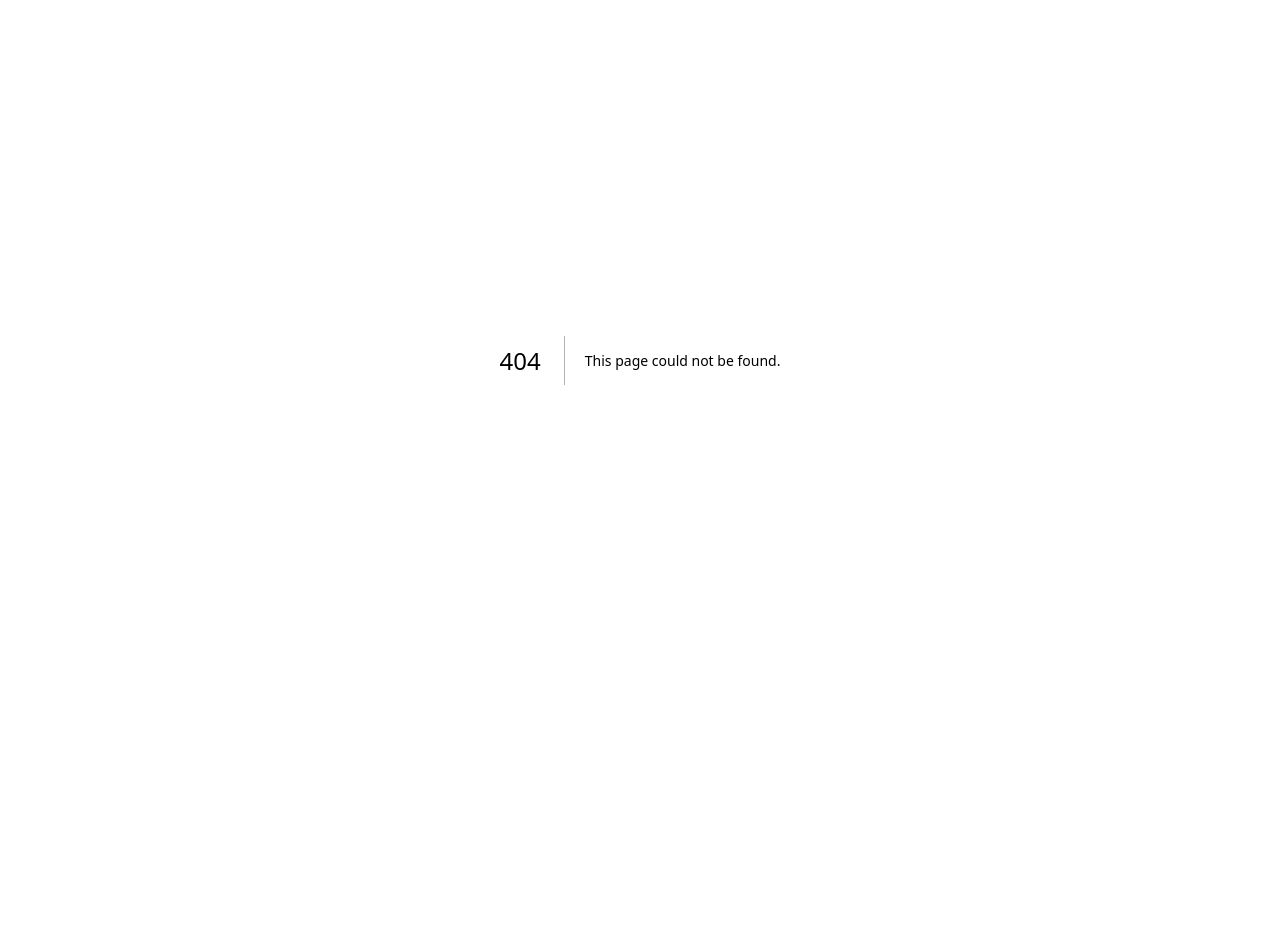
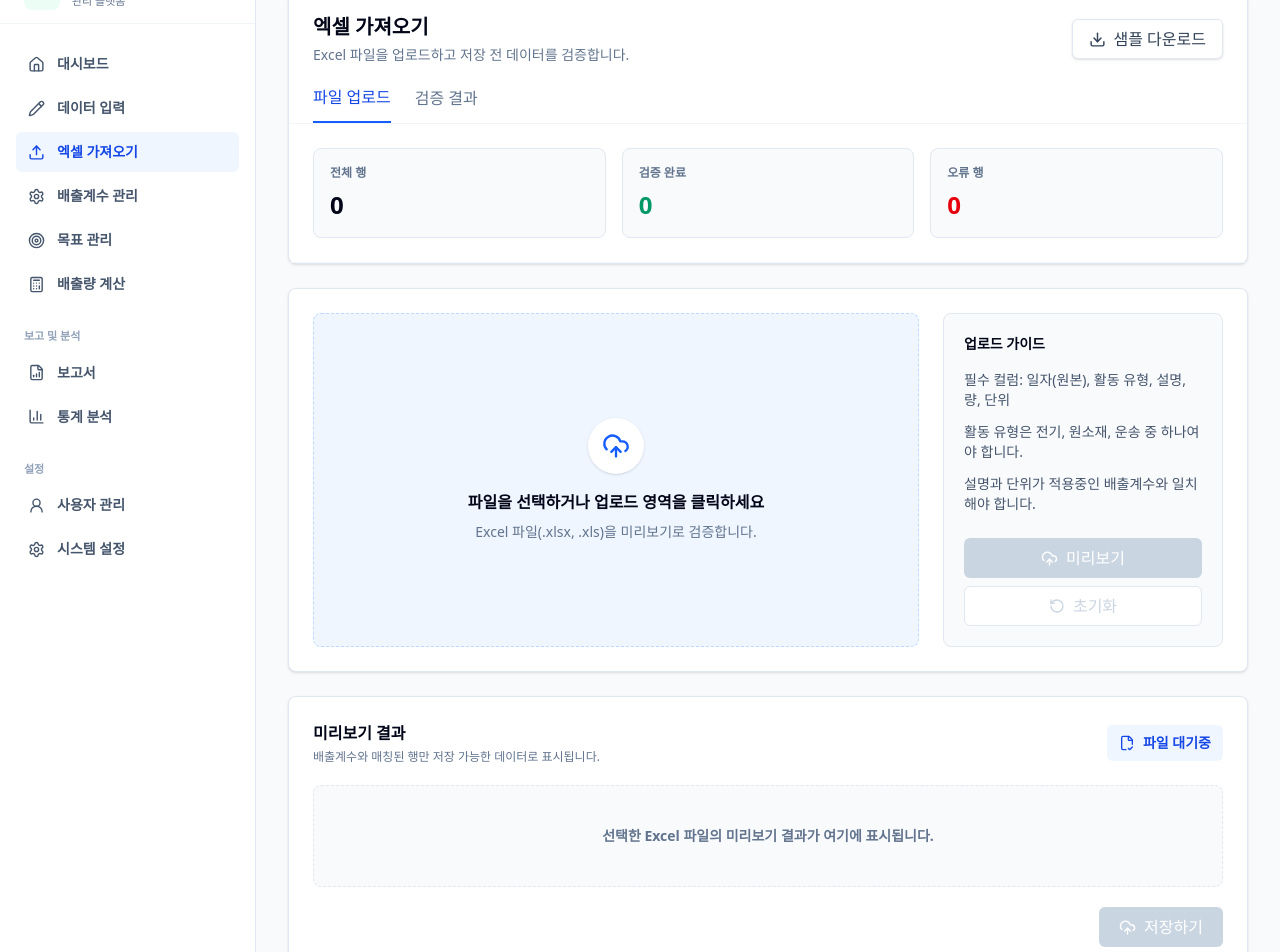
Before and after one commit to KimByeongNyeon/carbona, a Next.js app: page /excel in a window 1280 px wide. Before the commit this address had no page. Shown: the part 40-992 px from the top of the page. Before the commit the page ends 800 px from the top, so only its background shows below. Built offline with nearby package versions, Linux system fonts and the light colour scheme.

Commit message:
feat: Excel 입력 페이지 조합 및 경로 추가

```diff
--- /dev/null
+++ b/app/(dashboard)/excel/page.tsx
@@ -0,0 +1,5 @@
+import { ExcelPage } from "@/app/domain/excel/components/ExcelPage";
+
+export default function Page() {
+  return <ExcelPage />;
+}
--- /dev/null
+++ b/app/domain/excel/components/ExcelPage.tsx
@@ -0,0 +1,134 @@
+"use client";
+
+import { Download, FileCheck2, UploadCloud } from "lucide-react";
+import { ExcelPreviewTable } from "./ExcelPreviewTable";
+import { ExcelUploadPanel } from "./ExcelUploadPanel";
+import { useExcelPage } from "../hooks/useExcelPage";
+
+export const ExcelPage = () => {
+  const {
+    errorMessage,
+    handleImport,
+    handlePreview,
+    handleResetFile,
+    handleSelectFile,
+    importResult,
+    isImporting,
+    isPreviewing,
+    previewRows,
+    previewStats,
+    selectedFile,
+  } = useExcelPage();
+
+  return (
+    <div className="p-5 lg:p-8">
+      <section className="rounded-lg border border-slate-200 bg-white shadow-sm">
+        <div className="border-b border-slate-100 px-6 pt-5">
+          <div className="flex flex-wrap items-center justify-between gap-4">
+            <div>
+              <h2 className="text-xl font-bold text-slate-950">
+                엑셀 가져오기
+              </h2>
+              <p className="mt-1 text-sm text-slate-500">
+                Excel 파일을 업로드하고 저장 전 데이터를 검증합니다.
+              </p>
+            </div>
+            <button
+              type="button"
+              className="inline-flex h-10 items-center gap-2 rounded-md border border-slate-200 bg-white px-4 text-sm font-semibold text-slate-700 shadow-sm transition hover:bg-slate-50"
+            >
+              <Download size={17} />
+              샘플 다운로드
+            </button>
+          </div>
+
+          <div className="mt-5 flex gap-6">
+            <button
+              type="button"
+              className="border-b-2 border-blue-600 pb-3 text-sm font-bold text-blue-700"
+            >
+              파일 업로드
+            </button>
+            <button type="button" className="pb-3 text-sm font-bold text-slate-500">
+              검증 결과
+            </button>
+          </div>
+        </div>
+
+        <div className="grid gap-4 border-b border-slate-100 p-6 md:grid-cols-3">
+          <div className="rounded-lg border border-slate-200 bg-slate-50 p-4">
+            <p className="text-xs font-bold text-slate-500">전체 행</p>
+            <p className="mt-2 text-2xl font-bold text-slate-950">
+              {previewStats.totalCount}
+            </p>
+          </div>
+          <div className="rounded-lg border border-slate-200 bg-slate-50 p-4">
+            <p className="text-xs font-bold text-slate-500">검증 완료</p>
+            <p className="mt-2 text-2xl font-bold text-emerald-600">
+              {previewStats.successCount}
+            </p>
+          </div>
+          <div className="rounded-lg border border-slate-200 bg-slate-50 p-4">
+            <p className="text-xs font-bold text-slate-500">오류 행</p>
+            <p className="mt-2 text-2xl font-bold text-red-600">
+              {previewStats.errorCount}
+            </p>
+          </div>
+        </div>
+      </section>
+
+      <div className="mt-6">
+        <ExcelUploadPanel
+          errorMessage={errorMessage}
+          isPreviewing={isPreviewing}
+          onPreview={handlePreview}
+          onReset={handleResetFile}
+          onSelectFile={handleSelectFile}
+          selectedFile={selectedFile}
+        />
+      </div>
+
+      <section className="mt-6 rounded-lg border border-slate-200 bg-white p-6 shadow-sm">
+        <div className="mb-5 flex flex-wrap items-center justify-between gap-4">
+          <div>
+            <h2 className="text-base font-bold text-slate-950">
+              미리보기 결과
+            </h2>
+            <p className="mt-1 text-xs text-slate-500">
+              배출계수와 매칭된 행만 저장 가능한 데이터로 표시됩니다.
+            </p>
+          </div>
+          <span className="inline-flex items-center gap-2 rounded-md bg-blue-50 px-3 py-2 text-sm font-bold text-blue-700">
+            <FileCheck2 size={16} />
+            {selectedFile ? selectedFile.name : "파일 대기중"}
+          </span>
+        </div>
+
+        <ExcelPreviewTable rows={previewRows} />
+
+        <div className="mt-5 flex flex-wrap items-center justify-between gap-3">
+          <div>
+            {importResult && (
+              <p className="text-sm font-semibold text-emerald-600">
+                {importResult.successRows}건이 저장되었습니다.
+              </p>
+            )}
+          </div>
+          <button
+            type="button"
+            onClick={handleImport}
+            disabled={
+              isImporting ||
+              previewStats.successCount === 0 ||
+              previewStats.errorCount > 0
+            }
+            className="inline-flex h-10 items-center gap-2 rounded-md bg-blue-600 px-5 text-sm font-semibold text-white transition hover:bg-blue-700 disabled:cursor-not-allowed disabled:bg-slate-300"
+          >
+            <UploadCloud size={17} />
+            {isImporting ? "저장 중" : "저장하기"}
+          </button>
+        </div>
+      </section>
+    </div>
+  );
+};
```
